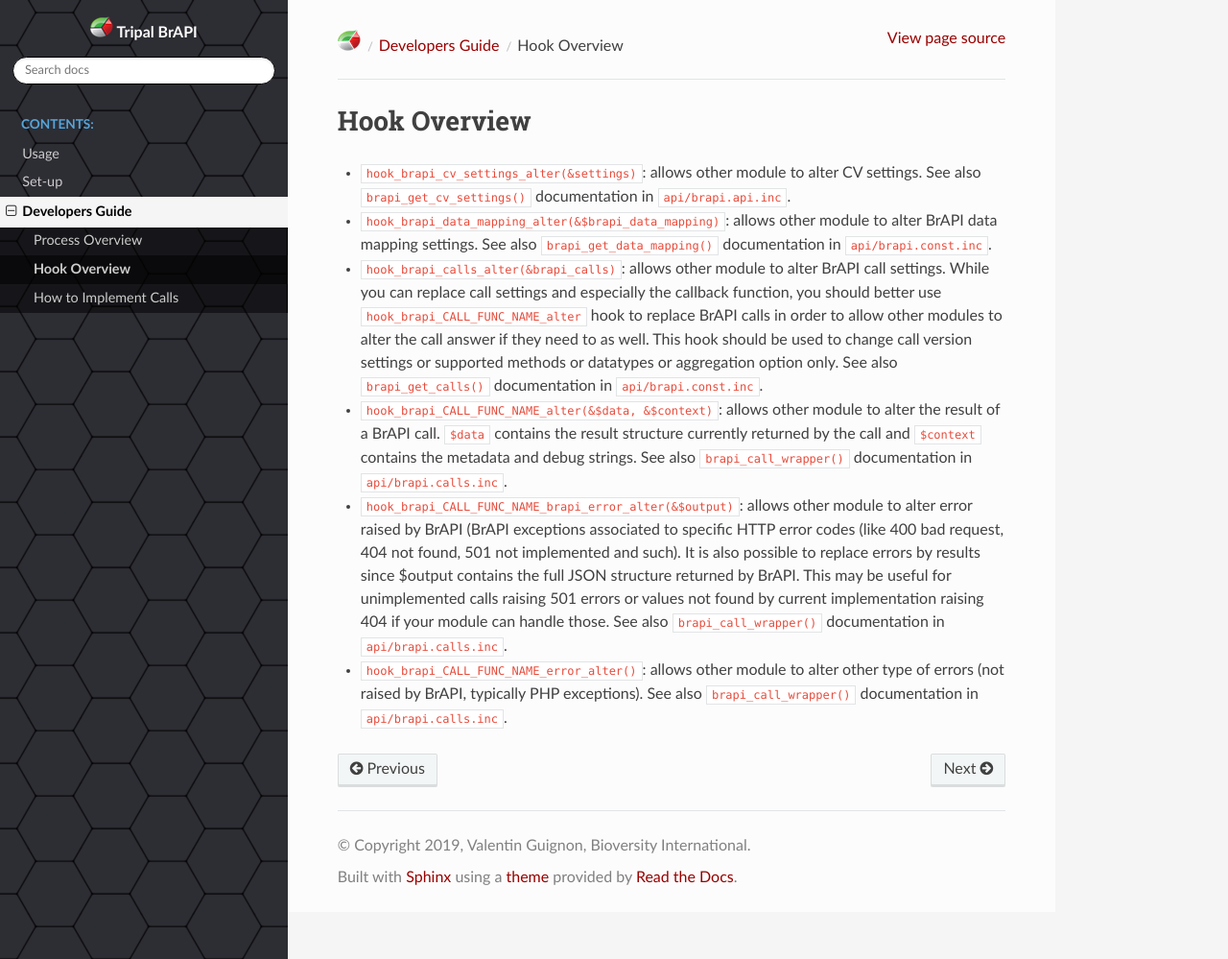
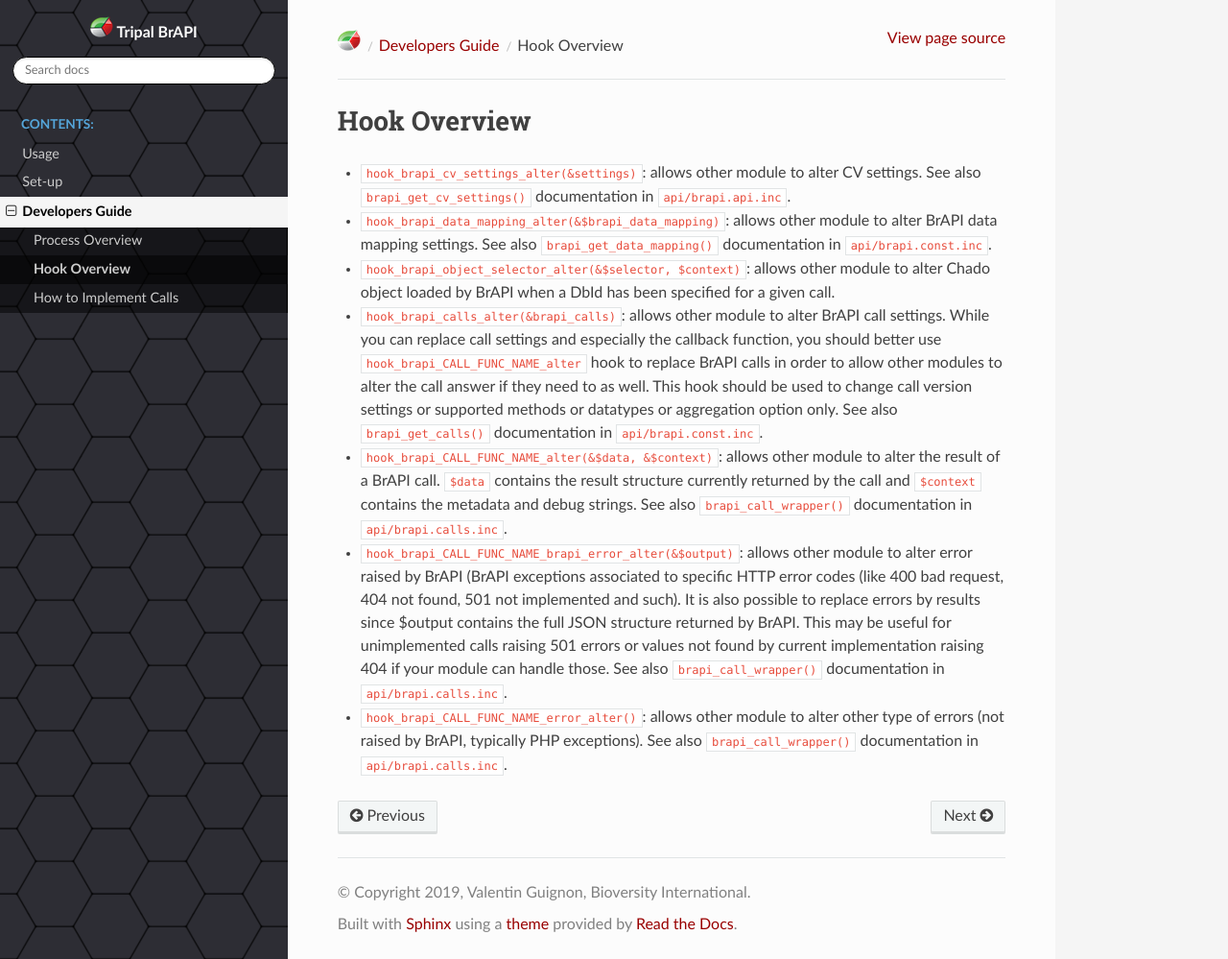
Before and after one commit to tripal/brapi, a Sphinx documentation site: the page built from docs/developers_guide/hooks.rst, in a window 1280 px wide and 999 px high. Shown: the whole window at 96% size. Built offline with Sphinx 7.4.7 and the Read the Docs theme 2.0.0, drawn with Linux system fonts in a browser that asks for light colours.

Commit message:
Added hook_brapi_object_selector_alter().

```diff
--- a/docs/developers_guide/hooks.rst
+++ b/docs/developers_guide/hooks.rst
@@ -6,6 +6,8 @@ Hook Overview
 
 -  ``hook_brapi_data_mapping_alter(&$brapi_data_mapping)``: allows other module to alter BrAPI data mapping settings. See also ``brapi_get_data_mapping()`` documentation in ``api/brapi.const.inc``.
 
+-  ``hook_brapi_object_selector_alter(&$selector, $context)``: allows other module to alter Chado object loaded by BrAPI when a DbId has been specified for a given call.
+
 -  ``hook_brapi_calls_alter(&brapi_calls)``: allows other module to alter BrAPI call settings. While you can replace call settings and especially the callback function, you should better use ``hook_brapi_CALL_FUNC_NAME_alter`` hook to replace BrAPI calls in order to allow other modules to alter the call answer if they need to as well. This hook should be used to change call version settings or supported methods or datatypes or aggregation option only. See also ``brapi_get_calls()`` documentation in ``api/brapi.const.inc``.
 
 -  ``hook_brapi_CALL_FUNC_NAME_alter(&$data, &$context)``: allows other module to alter the result of a BrAPI call. ``$data`` contains the result structure currently returned by the call and ``$context`` contains the metadata and debug strings. See also ``brapi_call_wrapper()`` documentation in ``api/brapi.calls.inc``.
```
Also changed, not shown: 1 other file.
